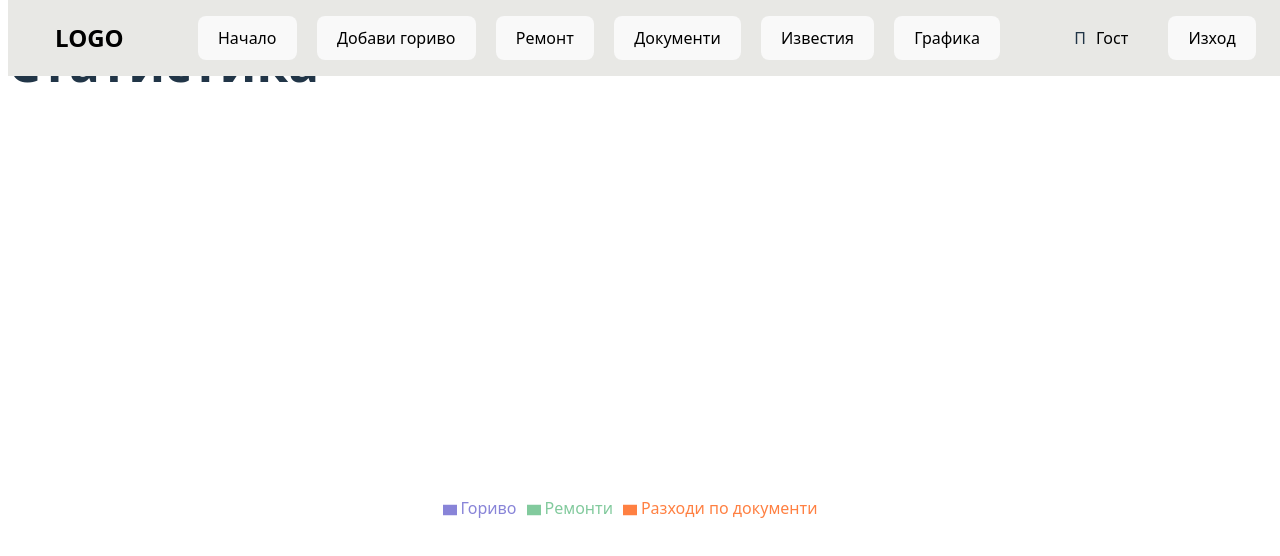
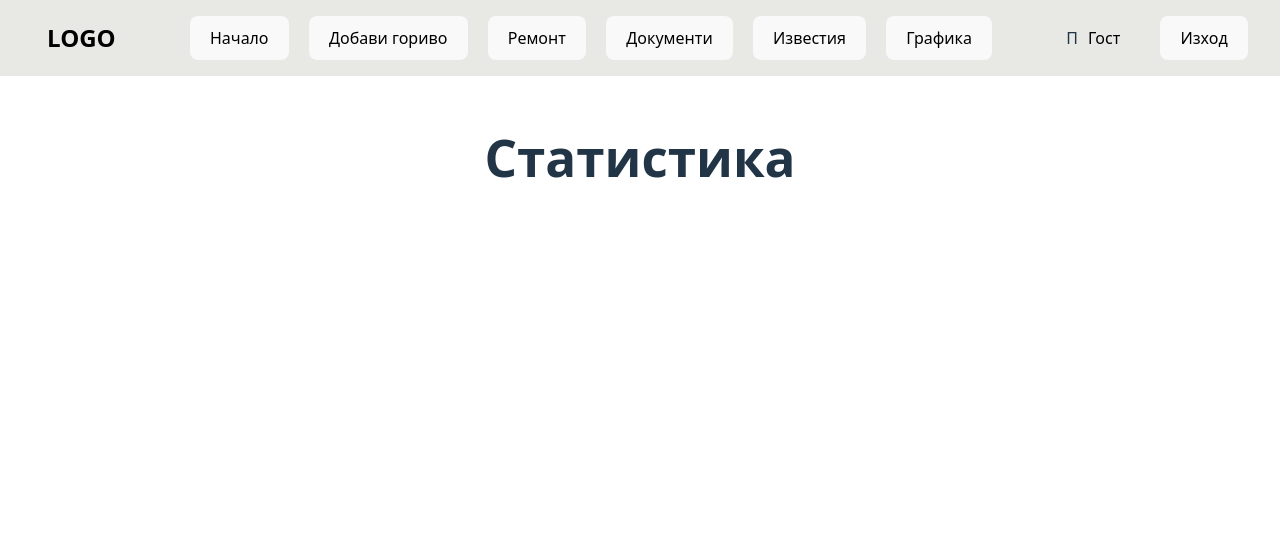
Before and after one commit to djsookz/car-notes, a React (Vite) app: page /statistics in a window 1280 px wide. Shown: the top 556 px of the page. Built offline with nearby package versions, Linux system fonts and the light colour scheme.

Commit message:
add statistics fix css

```diff
--- /dev/null
+++ b/src/pages/StatisticsPage.css
@@ -0,0 +1,7 @@
+.statistics-container {
+    width: 100%;
+    display: flex;
+    flex-direction: column;
+    align-items: center;
+    margin-top: 95px;
+}
--- a/src/pages/StatisticsPage.tsx
+++ b/src/pages/StatisticsPage.tsx
@@ -1,5 +1,6 @@
 import { useState, useEffect } from "react";
 import Navigation from "../components/Navigation";
+import "./StatisticsPage.css";
 import { db, collection, getDocs } from "../firebase/config";
 import {
   BarChart,
@@ -71,7 +72,6 @@ const StatisticsPage = () => {
         if (record.uid === user.uid) {
           const date = record.date || "Неизвестна дата";
           const total = parseFloat(record.totalPrice) || 0;
-          console.log(`Документ: дата=${date}, разходи=${total}`);
 
           if (!records[date]) {
             records[date] = { date, fuel: 0, repair: 0, document: total };
```
